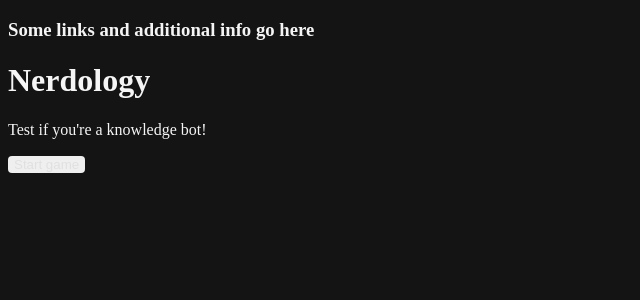
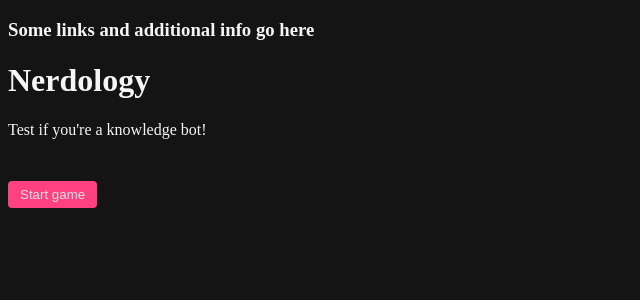
Before and after one commit to AnBC22/nerdology-game, a React (Vite) app in the folder nerdology/: page / in a window 1280 px wide. Shown: the top 300 px of the page, without its empty margins (0-640 px from the left). Built offline with nearby package versions, Linux system fonts and the light colour scheme; no server answers.

Commit message:
Improved buttons styling

```diff
--- a/nerdology/src/pages/Quiz.jsx
+++ b/nerdology/src/pages/Quiz.jsx
@@ -77,7 +77,6 @@ export default function Quiz({ triviaData, handleNewDataRequest }) {
                 <Link to='/waitingtime'>
                     <Button
                         buttonAction={handleNewDataRequest}
-                        buttonText={'Play again'}
                         buttonSize={'small'}
                     >
                         Play again
@@ -87,7 +86,6 @@ export default function Quiz({ triviaData, handleNewDataRequest }) {
 
                 <Button
                     buttonAction={handleShowAnswers}
-                    buttonText={'Check Answers'}
                     buttonSize={'small'}
                 >
                     Check answers
--- a/nerdology/src/pages/StartPage.jsx
+++ b/nerdology/src/pages/StartPage.jsx
@@ -1,5 +1,6 @@
 import React from 'react'
 import { Link } from "react-router-dom"
+import Button from '../components/Button/Button'
 
 export default function StartPage({handleStartGame}) {
 
@@ -8,7 +9,12 @@ export default function StartPage({handleStartGame}) {
       <h1>Nerdology</h1>
       <p>Test if you're a knowledge bot!</p>
       <Link to='/quiz'>
-        <button onClick={handleStartGame}>Start game</button>
+        <Button
+          buttonAction={handleStartGame}
+          buttonSize={'small'}
+        >
+          Start game
+        </Button>
       </Link>
     </>
   )
```
